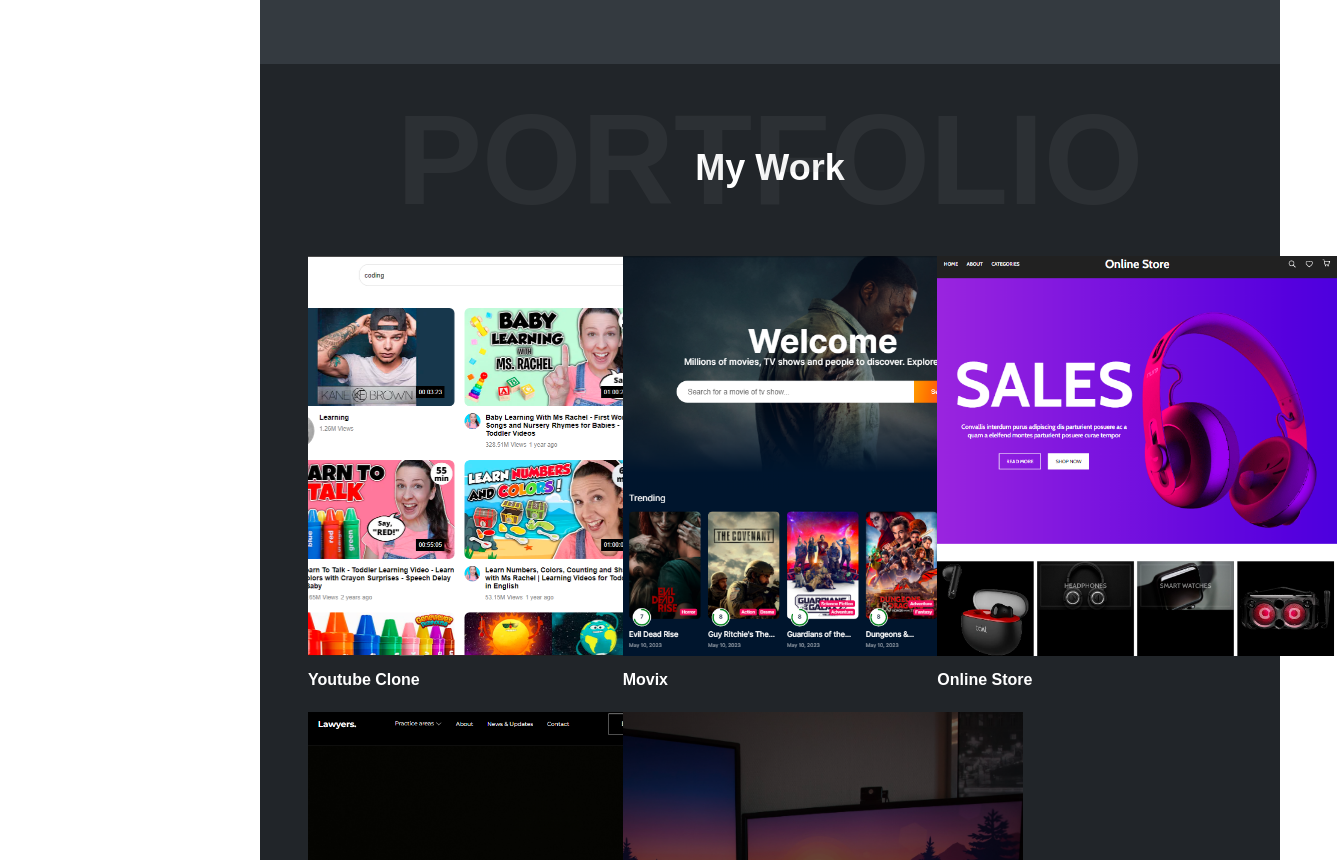
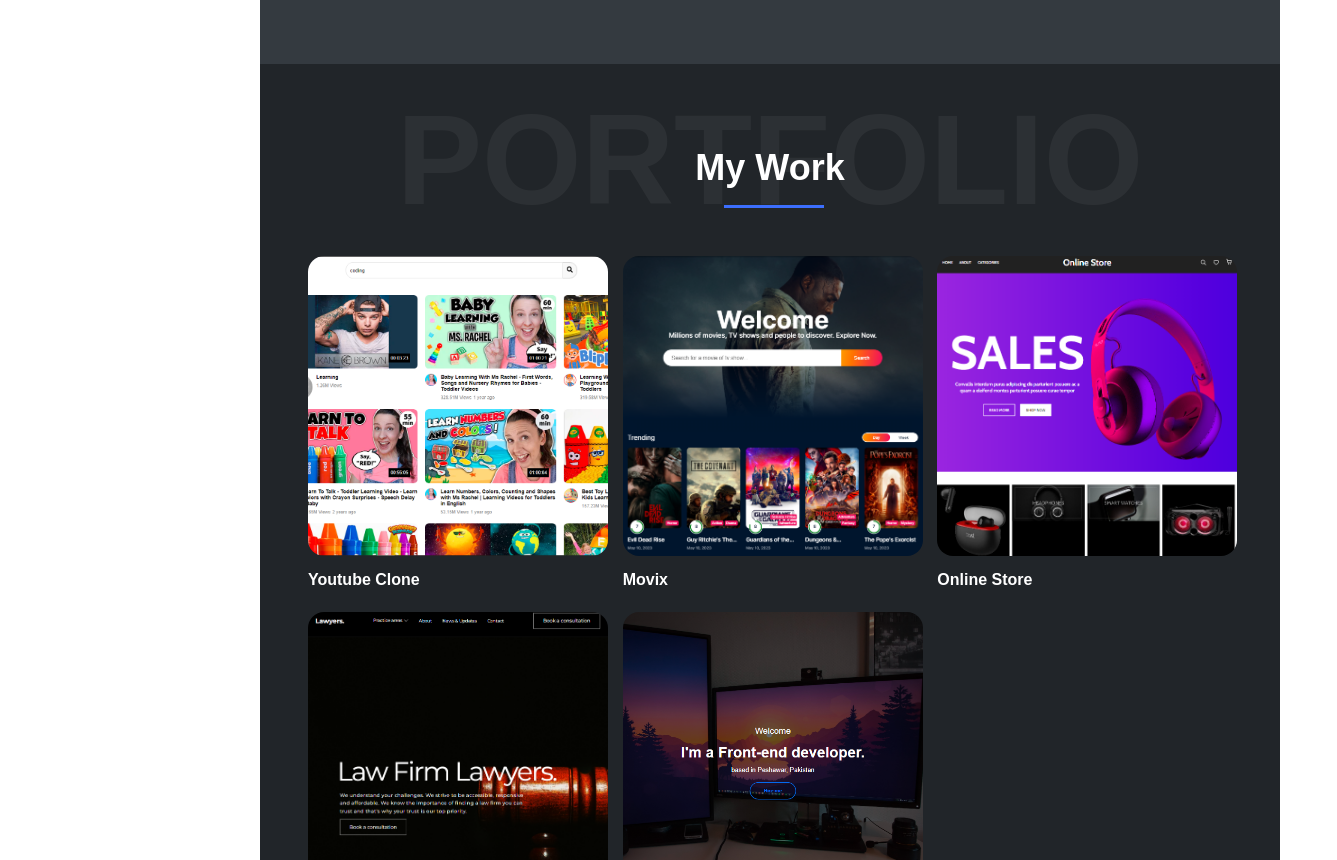
Before and after one commit to afaqalii/afaqdev, a React (Vite) app: page / in a window 1280 px wide. Shown: the part 1940-2800 px from the top of the page, 1337 px wide, since content can reach past the window. Built offline with nearby package versions, Linux system fonts and the light colour scheme.

Commit message:
Completed My Portfolio just left with some enhancments

```diff
--- a/src/App.css
+++ b/src/App.css
@@ -23,3 +23,47 @@
   width: 100%;
   background-color: rgba(0, 0, 0, .6);
 }
+.project-btns {
+  position: absolute;
+  width: 100%;
+  height: 100%;
+  display: grid;
+  place-content: center;
+  z-index: 2;
+  border: 3px solid red;
+  visibility: hidden;
+}
+.project-btns:hover {
+  visibility: visible;
+  z-index: 2;
+}
+.img {
+  position: relative;
+  transition: .4s ease;
+}
+.img-btn {
+  padding: .7rem 1.5rem;
+  background-color: var(--dark-blue);
+  border: none;
+  color: white;
+  border-radius: 1rem;
+  width: max-content;
+  height: max-content;
+}
+
+.preview-btn {
+  background-color: transparent;
+}
+.img::after {
+   content: "";
+   position: absolute;
+   width: 100%;
+   height: 100%;
+   top: 0;
+   left: 0;
+   border-radius: 1rem;
+}
+.img:hover::after {
+  opacity: .8;
+  background-color: rgba(0, 0, 0, .6);
+}
--- a/src/App.jsx
+++ b/src/App.jsx
@@ -1,5 +1,6 @@
 import './App.css'
 import AboutMe from './components/AboutMe'
+import ContactUs from './components/ContactUs'
 import ContainerWrapper from './components/ContainerWrapper'
 import Header from './components/Header'
 import MyWork from './components/MyWork'
@@ -31,6 +32,12 @@
              backgroundTitle={"portfolio"}
              title={"My Work"}
           />
+          <ContainerWrapper
+             bgColor={`bg-[--bg-light]`}
+             content={<ContactUs/>}
+             backgroundTitle={"contact"}
+             title={"Get In Touch"}
+          />
       </div>
       </div>
     </>
--- /dev/null
+++ b/src/components/ContactUs.jsx
@@ -0,0 +1,23 @@
+import React from 'react'
+
+const ContactUs = () => {
+    // padding for input is 12 15px maring top is 24
+    // bg for input & text area is
+
+
+  return (
+    <div className='pt-12'>
+           <h2 className='text-white font-bold text-4xl'>Lets talk :)</h2>
+           <div className="flex flex-col">
+            <div className="flex flex-col md:flex-row gap-3">
+                <input className='py-3 px-4 sm:w-[40%] bg-[#232a31] mt-6 rounded-lg' type="text" placeholder='Name' />
+                <input className='py-3 px-4 sm:w-[40%] bg-[#232a31] mt-6 rounded-lg' type="text" placeholder='Email' />
+            </div>
+            <textarea className='py-3 px-4 bg-[#232a31] mt-6 rounded-lg' name="msg-form" placeholder="Want to have a talk? Let's discuss" id="text-area" cols="20" rows="8"></textarea>
+           </div>
+           <button className='px-5 py-4 bg-[--dark-blue] rounded-[50rem] text-white font-bold mt-4'>Send Message</button>
+    </div>
+  )
+}
+
+export default ContactUs
--- a/src/components/ContainerWrapper.jsx
+++ b/src/components/ContainerWrapper.jsx
@@ -2,10 +2,31 @@
 
 const ContainerWrapper = ({backgroundTitle, content, bgColor, title}) => {
   return (
-    <div className={`relative ${bgColor} px-12 py-16`}>
-        <h1 className='uppercase text-center opacity-10 left-0 w-full absolute top-8 lg:text-8xl xl:text-9xl font-bold  text-[--sm-text] '>{backgroundTitle}</h1>
+    <div className={`relative ${bgColor} px-5 md:px-12 py-16`}>
+        <h1
+           className='uppercase
+                      text-center
+                      opacity-10
+                      left-0 w-full
+                      absolute top-8
+                      lg:text-8xl
+                      xl:text-9xl
+                      font-bold
+                      text-[--sm-text]'
+                      >
+                {backgroundTitle}
+          </h1>
         <div className="max-w-7xl mx-auto">
-        <h1 className='text-4xl text-white font-semibold text-center py-5'>{title}</h1>
+        <h1 className='relative text-4xl text-white font-semibold text-center py-5 after:absolute
+                      after:content-[""]
+                      after:bottom-0
+                      after:left-[45%]
+                      after:bg-[--dark-blue]
+                      after:h-[3px]
+                      after:w-[100px]
+                      '
+            >{title}
+         </h1>
            {content}
         </div>
     </div>
--- a/src/components/MyWork.jsx
+++ b/src/components/MyWork.jsx
@@ -3,15 +3,21 @@
 
 const MyWork = () => {
   return (
-    <div className='grid grid-cols-1 md:grid-cols-2 lg:grid-cols-3 gap-5 mt-12'>
+    <div className='grid grid-cols-1 md:grid-cols-2 xl:grid-cols-3 gap-5 mt-12'>
         {
             MyWorkData.map(work => {
                 return (
-                  <div className="cursor-pointer">
-                   <div className='w-[400px] h-[400px]'>
-                     <img className='h-full object-cover w-full' src={work.img} alt={work.title} />
+                  <div className="card">
+                   <div className='relative cursor-pointer img w-full h-[300px] lg:w-[300px] md:h-[300px]'>
+
+                    <div className="project-btns">
+                        <button className='img-btn'>Project Details</button>
+                        <p className='text-center text-white mt-3'>Preview</p>
                    </div>
-                    <h2 className='mt-3 font-bold'>{work.title}</h2>
+                    <img className='h-full object-cover w-full rounded-[1rem]' src={work.img} alt={work.title} />
+
+                   </div>
+                    <h2 className='cursor-pointer mt-3 font-bold'>{work.title}</h2>
                   </div>
                 )
             })
--- a/src/components/Services.jsx
+++ b/src/components/Services.jsx
@@ -3,7 +3,7 @@
 
 const Services = () => {
   return (
-    <div className='grid grid-cols-1 md:grid-cols-2 mt-12 px-8'>
+    <div className='grid grid-cols-1 md:grid-cols-2 mt-12  sm:px-8'>
       {
         MyServiesData.map((service) => {
           return (
```
